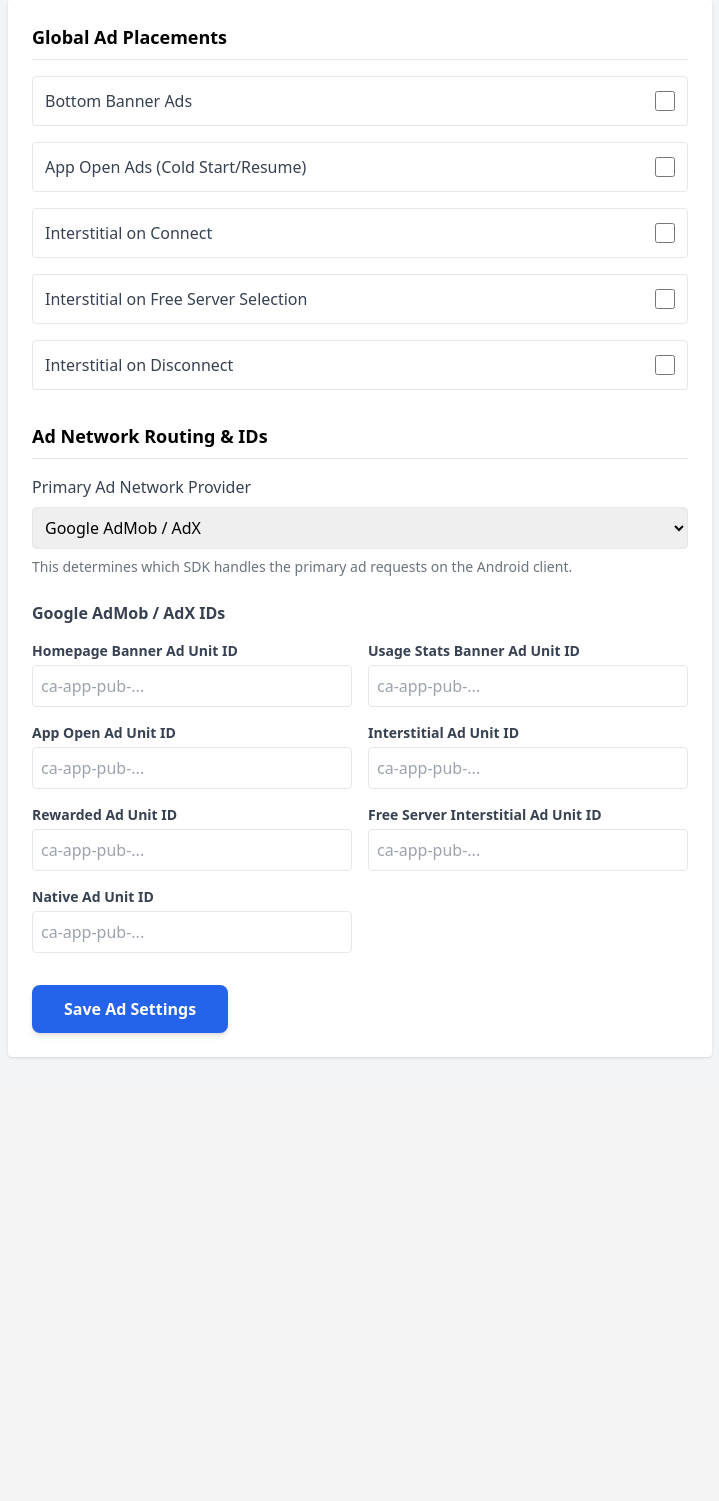
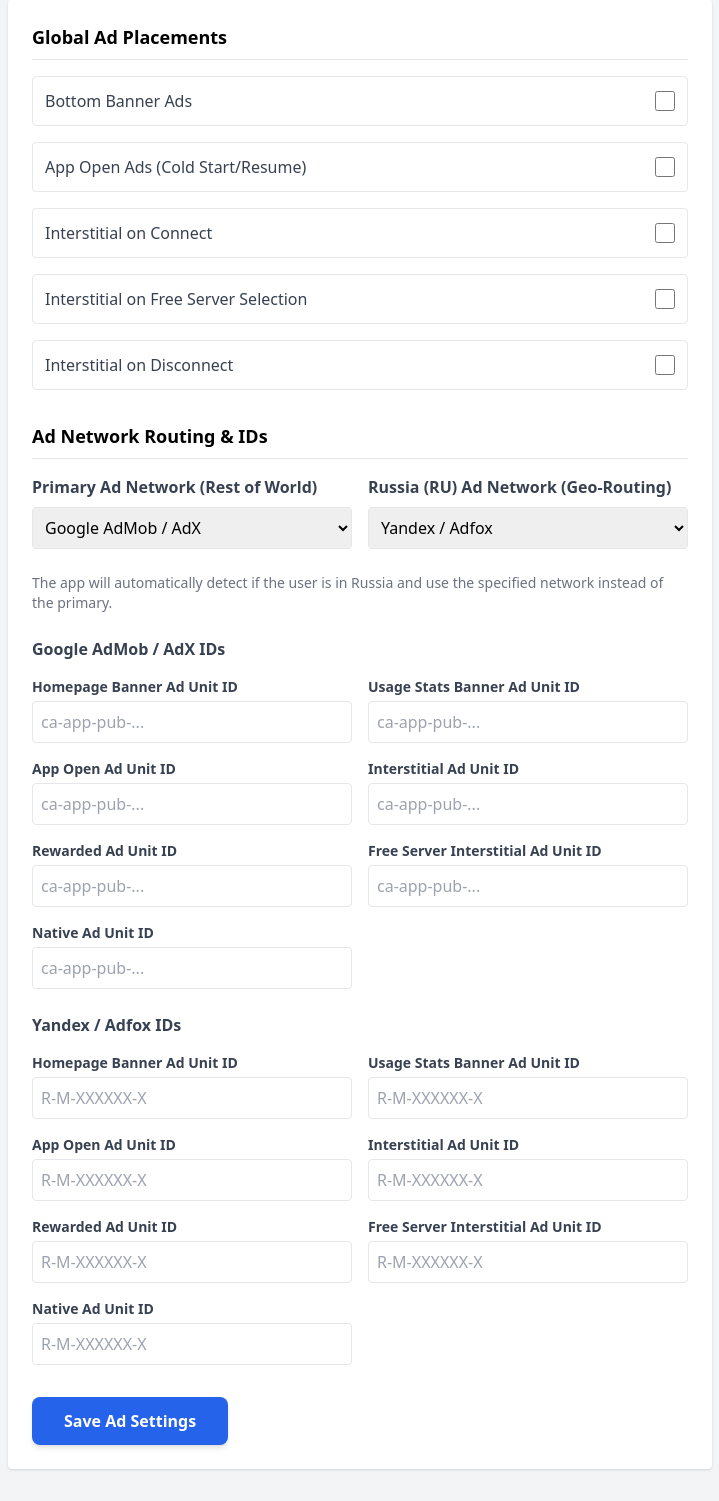
Before and after one commit to T2DevPub/vpn-admin-dashboard, a Node server app: template views/ads.ejs in a window 1280 px wide. Shown: the part 153-1654 px from the top of the page, without its empty margins (280-999 px from the left). Before the commit the page ends 1211 px from the top, so only its background shows below. Run offline with Node 20, Linux system fonts and the light colour scheme; the template is opened without the code that fills it, so the values that code supplies are empty; some libraries are stand-ins or nearby versions.

Commit message:
Add Yandex (Adfox) support and Geo-Routing for Russia

```diff
--- a/server.js
+++ b/server.js
@@ -147,7 +147,10 @@ async function upgradeSchema() {
           'bannerAdUnitId', 'appOpenAdUnitId', 'interstitialAdUnitId', 'rewardedAdUnitId', 'nativeAdUnitId',
           'metaBannerAdUnitId', 'metaAppOpenAdUnitId', 'metaInterstitialAdUnitId', 'metaRewardedAdUnitId', 'metaNativeAdUnitId',
           'usageStatsBannerAdUnitId', 'metaUsageStatsBannerAdUnitId', 'interstitialOnFreeServerSelection',
-          'freeServerInterstitialAdUnitId', 'metaFreeServerInterstitialAdUnitId'
+          'freeServerInterstitialAdUnitId', 'metaFreeServerInterstitialAdUnitId',
+          'yandexBannerAdUnitId', 'yandexAppOpenAdUnitId', 'yandexInterstitialAdUnitId', 'yandexRewardedAdUnitId',
+          'yandexNativeAdUnitId', 'yandexUsageStatsBannerAdUnitId', 'yandexFreeServerInterstitialAdUnitId',
+          'ruAdNetworkProvider'
       ];
 
       for (const col of columnsToAdd) {
@@ -265,7 +268,15 @@ async function setupDatabase() {
       enablePremiumServerRewards INTEGER DEFAULT 1,
       interstitialOnFreeServerSelection INTEGER DEFAULT 0,
       freeServerInterstitialAdUnitId TEXT,
-      metaFreeServerInterstitialAdUnitId TEXT
+      metaFreeServerInterstitialAdUnitId TEXT,
+      yandexBannerAdUnitId TEXT,
+      yandexAppOpenAdUnitId TEXT,
+      yandexInterstitialAdUnitId TEXT,
+      yandexRewardedAdUnitId TEXT,
+      yandexNativeAdUnitId TEXT,
+      yandexUsageStatsBannerAdUnitId TEXT,
+      yandexFreeServerInterstitialAdUnitId TEXT,
+      ruAdNetworkProvider TEXT DEFAULT 'Yandex'
     );
   `);
 
@@ -285,6 +296,9 @@ async function setupDatabase() {
       if (!columns.some(col => col.name === 'freeServerInterstitialAdUnitId')) {
           await db.run("ALTER TABLE app_config ADD COLUMN freeServerInterstitialAdUnitId TEXT");
           await db.run("ALTER TABLE app_config ADD COLUMN metaFreeServerInterstitialAdUnitId TEXT");
+      }
+      if (!columns.some(col => col.name === 'ruAdNetworkProvider')) {
+          await db.run("ALTER TABLE app_config ADD COLUMN ruAdNetworkProvider TEXT DEFAULT 'Yandex'");
       }
   } catch(e) {
       console.error("Error migrating app_config table:", e);
@@ -435,6 +449,14 @@ app.get('/api/ads', async (req, res) => {
       metaUsageStatsBannerAdUnitId: config.metaUsageStatsBannerAdUnitId || "",
       freeServerInterstitialAdUnitId: config.freeServerInterstitialAdUnitId || "",
       metaFreeServerInterstitialAdUnitId: config.metaFreeServerInterstitialAdUnitId || "",
+      yandexBannerAdUnitId: config.yandexBannerAdUnitId || "",
+      yandexAppOpenAdUnitId: config.yandexAppOpenAdUnitId || "",
+      yandexInterstitialAdUnitId: config.yandexInterstitialAdUnitId || "",
+      yandexRewardedAdUnitId: config.yandexRewardedAdUnitId || "",
+      yandexNativeAdUnitId: config.yandexNativeAdUnitId || "",
+      yandexUsageStatsBannerAdUnitId: config.yandexUsageStatsBannerAdUnitId || "",
+      yandexFreeServerInterstitialAdUnitId: config.yandexFreeServerInterstitialAdUnitId || "",
+      ruAdNetworkProvider: config.ruAdNetworkProvider || "Yandex",
       enablePremiumServerRewards: config.enablePremiumServerRewards !== 0
   });
 });
@@ -669,6 +691,9 @@ app.post('/api/device/sync', express.json(), async (req, res) => {
           await db.run("ALTER TABLE app_config ADD COLUMN freeServerInterstitialAdUnitId TEXT");
           await db.run("ALTER TABLE app_config ADD COLUMN metaFreeServerInterstitialAdUnitId TEXT");
       }
+      if (!columns.some(col => col.name === 'ruAdNetworkProvider')) {
+          await db.run("ALTER TABLE app_config ADD COLUMN ruAdNetworkProvider TEXT DEFAULT 'Yandex'");
+      }
   } catch(e) {
         console.error("Device sync error:", e);
         res.status(500).json({error: "Server error"});
@@ -701,6 +726,9 @@ app.get('/api/device/status', async (req, res) => {
       if (!columns.some(col => col.name === 'freeServerInterstitialAdUnitId')) {
           await db.run("ALTER TABLE app_config ADD COLUMN freeServerInterstitialAdUnitId TEXT");
           await db.run("ALTER TABLE app_config ADD COLUMN metaFreeServerInterstitialAdUnitId TEXT");
+      }
+      if (!columns.some(col => col.name === 'ruAdNetworkProvider')) {
+          await db.run("ALTER TABLE app_config ADD COLUMN ruAdNetworkProvider TEXT DEFAULT 'Yandex'");
       }
   } catch(e) {
         res.status(500).json({error: "Server error"});
@@ -816,7 +844,15 @@ app.get('/ads', requireAuth, async (req, res) => {
       usageStatsBannerAdUnitId: doc.usageStatsBannerAdUnitId || "",
       metaUsageStatsBannerAdUnitId: doc.metaUsageStatsBannerAdUnitId || "",
       freeServerInterstitialAdUnitId: doc.freeServerInterstitialAdUnitId || "",
-      metaFreeServerInterstitialAdUnitId: doc.metaFreeServerInterstitialAdUnitId || ""
+      metaFreeServerInterstitialAdUnitId: doc.metaFreeServerInterstitialAdUnitId || "",
+      yandexBannerAdUnitId: doc.yandexBannerAdUnitId || "",
+      yandexAppOpenAdUnitId: doc.yandexAppOpenAdUnitId || "",
+      yandexInterstitialAdUnitId: doc.yandexInterstitialAdUnitId || "",
+      yandexRewardedAdUnitId: doc.yandexRewardedAdUnitId || "",
+      yandexNativeAdUnitId: doc.yandexNativeAdUnitId || "",
+      yandexUsageStatsBannerAdUnitId: doc.yandexUsageStatsBannerAdUnitId || "",
+      yandexFreeServerInterstitialAdUnitId: doc.yandexFreeServerInterstitialAdUnitId || "",
+      ruAdNetworkProvider: doc.ruAdNetworkProvider || "Yandex"
   };
 
   res.render('ads', { config });
@@ -832,6 +868,7 @@ app.post('/ads', requireAuth, async (req, res) => {
   const iFreeServer = data.interstitialOnFreeServerSelection === 'on' ? 1 : 0;
   const appOpen = data.appOpenAdsEnabled === 'on' ? 1 : 0;
   const provider = data.adNetworkProvider || "AdMob";
+  const ruProvider = data.ruAdNetworkProvider || "Yandex";
 
   const bannerId = data.bannerAdUnitId || "";
   const appOpenId = data.appOpenAdUnitId || "";
@@ -849,8 +886,16 @@ app.post('/ads', requireAuth, async (req, res) => {
   const metaUsageStatsBannerId = data.metaUsageStatsBannerAdUnitId || "";
   const metaFreeServerInterstitialId = data.metaFreeServerInterstitialAdUnitId || "";
 
-  await db.run(`UPDATE app_config SET bannersEnabled=?, interstitialOnConnect=?, interstitialOnDisconnect=?, interstitialOnFreeServerSelection=?, appOpenAdsEnabled=?, adNetworkProvider=?, bannerAdUnitId=?, appOpenAdUnitId=?, interstitialAdUnitId=?, rewardedAdUnitId=?, nativeAdUnitId=?, metaBannerAdUnitId=?, metaAppOpenAdUnitId=?, metaInterstitialAdUnitId=?, metaRewardedAdUnitId=?, metaNativeAdUnitId=?, usageStatsBannerAdUnitId=?, metaUsageStatsBannerAdUnitId=?, freeServerInterstitialAdUnitId=?, metaFreeServerInterstitialAdUnitId=? WHERE id='ads'`,
-    [banners, iConnect, iDisconnect, iFreeServer, appOpen, provider, bannerId, appOpenId, interstitialId, rewardedId, nativeId, metaBannerId, metaAppOpenId, metaInterstitialId, metaRewardedId, metaNativeId, usageStatsBannerId, metaUsageStatsBannerId, freeServerInterstitialId, metaFreeServerInterstitialId]);
+  const yandexBannerId = data.yandexBannerAdUnitId || "";
+  const yandexAppOpenId = data.yandexAppOpenAdUnitId || "";
+  const yandexInterstitialId = data.yandexInterstitialAdUnitId || "";
+  const yandexRewardedId = data.yandexRewardedAdUnitId || "";
+  const yandexNativeId = data.yandexNativeAdUnitId || "";
+  const yandexUsageStatsBannerId = data.yandexUsageStatsBannerAdUnitId || "";
+  const yandexFreeServerInterstitialId = data.yandexFreeServerInterstitialAdUnitId || "";
+
+  await db.run(`UPDATE app_config SET bannersEnabled=?, interstitialOnConnect=?, interstitialOnDisconnect=?, interstitialOnFreeServerSelection=?, appOpenAdsEnabled=?, adNetworkProvider=?, bannerAdUnitId=?, appOpenAdUnitId=?, interstitialAdUnitId=?, rewardedAdUnitId=?, nativeAdUnitId=?, metaBannerAdUnitId=?, metaAppOpenAdUnitId=?, metaInterstitialAdUnitId=?, metaRewardedAdUnitId=?, metaNativeAdUnitId=?, usageStatsBannerAdUnitId=?, metaUsageStatsBannerAdUnitId=?, freeServerInterstitialAdUnitId=?, metaFreeServerInterstitialAdUnitId=?, yandexBannerAdUnitId=?, yandexAppOpenAdUnitId=?, yandexInterstitialAdUnitId=?, yandexRewardedAdUnitId=?, yandexNativeAdUnitId=?, yandexUsageStatsBannerAdUnitId=?, yandexFreeServerInterstitialAdUnitId=?, ruAdNetworkProvider=? WHERE id='ads'`,
+    [banners, iConnect, iDisconnect, iFreeServer, appOpen, provider, bannerId, appOpenId, interstitialId, rewardedId, nativeId, metaBannerId, metaAppOpenId, metaInterstitialId, metaRewardedId, metaNativeId, usageStatsBannerId, metaUsageStatsBannerId, freeServerInterstitialId, metaFreeServerInterstitialId, yandexBannerId, yandexAppOpenId, yandexInterstitialId, yandexRewardedId, yandexNativeId, yandexUsageStatsBannerId, yandexFreeServerInterstitialId, ruProvider]);
 
   res.redirect('/ads?saved=true');
 });
--- a/views/ads.ejs
+++ b/views/ads.ejs
@@ -57,14 +57,26 @@
             </div>
 
             <h2 class="text-lg font-bold mb-4 border-b pb-2 mt-8">Ad Network Routing & IDs</h2>
-            <div class="mb-6">
-                <label class="block text-gray-700 mb-2">Primary Ad Network Provider</label>
-                <select name="adNetworkProvider" id="adNetworkProvider" class="w-full border rounded p-2" onchange="toggleNetworkFields()">
-                    <option value="AdMob" <%= config.adNetworkProvider === 'AdMob' ? 'selected' : '' %>>Google AdMob / AdX</option>
-                    <option value="Meta" <%= config.adNetworkProvider === 'Meta' ? 'selected' : '' %>>Meta Audience Network</option>
-                </select>
-                <p class="text-sm text-gray-500 mt-2">This determines which SDK handles the primary ad requests on the Android client.</p>
+            <div class="grid grid-cols-1 md:grid-cols-2 gap-4 mb-6">
+                <div>
+                    <label class="block text-gray-700 mb-2 font-bold">Primary Ad Network (Rest of World)</label>
+                    <select name="adNetworkProvider" id="adNetworkProvider" class="w-full border rounded p-2" onchange="toggleNetworkFields()">
+                        <option value="AdMob" <%= config.adNetworkProvider === 'AdMob' ? 'selected' : '' %>>Google AdMob / AdX</option>
+                        <option value="Meta" <%= config.adNetworkProvider === 'Meta' ? 'selected' : '' %>>Meta Audience Network</option>
+                        <option value="Yandex" <%= config.adNetworkProvider === 'Yandex' ? 'selected' : '' %>>Yandex / Adfox</option>
+                    </select>
+                </div>
+                <div>
+                    <label class="block text-gray-700 mb-2 font-bold">Russia (RU) Ad Network (Geo-Routing)</label>
+                    <select name="ruAdNetworkProvider" id="ruAdNetworkProvider" class="w-full border rounded p-2" onchange="toggleNetworkFields()">
+                        <option value="Yandex" <%= config.ruAdNetworkProvider === 'Yandex' ? 'selected' : '' %>>Yandex / Adfox</option>
+                        <option value="AdMob" <%= config.ruAdNetworkProvider === 'AdMob' ? 'selected' : '' %>>Google AdMob / AdX</option>
+                        <option value="Meta" <%= config.ruAdNetworkProvider === 'Meta' ? 'selected' : '' %>>Meta Audience Network</option>
+                        <option value="None" <%= config.ruAdNetworkProvider === 'None' ? 'selected' : '' %>>Disable Ads in Russia</option>
+                    </select>
+                </div>
             </div>
+            <p class="text-sm text-gray-500 mb-6">The app will automatically detect if the user is in Russia and use the specified network instead of the primary.</p>
 
             <!-- AdMob Fields -->
             <div id="admobFields" class="grid grid-cols-1 md:grid-cols-2 gap-4 mb-6">
@@ -132,6 +144,39 @@
                 </div>
             </div>
 
+            <!-- Yandex Fields -->
+            <div id="yandexFields" class="grid grid-cols-1 md:grid-cols-2 gap-4 mb-6 hidden">
+                <div class="md:col-span-2"><h3 class="text-md font-semibold text-gray-700">Yandex / Adfox IDs</h3></div>
+                <div>
+                    <label class="block text-gray-700 text-sm font-bold mb-1">Homepage Banner Ad Unit ID</label>
+                    <input type="text" name="yandexBannerAdUnitId" value="<%= config.yandexBannerAdUnitId || '' %>" class="w-full border rounded p-2" placeholder="R-M-XXXXXX-X">
+                </div>
+                <div>
+                    <label class="block text-gray-700 text-sm font-bold mb-1">Usage Stats Banner Ad Unit ID</label>
+                    <input type="text" name="yandexUsageStatsBannerAdUnitId" value="<%= config.yandexUsageStatsBannerAdUnitId || '' %>" class="w-full border rounded p-2" placeholder="R-M-XXXXXX-X">
+                </div>
+                <div>
+                    <label class="block text-gray-700 text-sm font-bold mb-1">App Open Ad Unit ID</label>
+                    <input type="text" name="yandexAppOpenAdUnitId" value="<%= config.yandexAppOpenAdUnitId || '' %>" class="w-full border rounded p-2" placeholder="R-M-XXXXXX-X">
+                </div>
+                <div>
+                    <label class="block text-gray-700 text-sm font-bold mb-1">Interstitial Ad Unit ID</label>
+                    <input type="text" name="yandexInterstitialAdUnitId" value="<%= config.yandexInterstitialAdUnitId || '' %>" class="w-full border rounded p-2" placeholder="R-M-XXXXXX-X">
+                </div>
+                <div>
+                    <label class="block text-gray-700 text-sm font-bold mb-1">Rewarded Ad Unit ID</label>
+                    <input type="text" name="yandexRewardedAdUnitId" value="<%= config.yandexRewardedAdUnitId || '' %>" class="w-full border rounded p-2" placeholder="R-M-XXXXXX-X">
+                </div>
+                <div>
+                    <label class="block text-gray-700 text-sm font-bold mb-1">Free Server Interstitial Ad Unit ID</label>
+                    <input type="text" name="yandexFreeServerInterstitialAdUnitId" value="<%= config.yandexFreeServerInterstitialAdUnitId || '' %>" class="w-full border rounded p-2" placeholder="R-M-XXXXXX-X">
+                </div>
+                <div>
+                    <label class="block text-gray-700 text-sm font-bold mb-1">Native Ad Unit ID</label>
+                    <input type="text" name="yandexNativeAdUnitId" value="<%= config.yandexNativeAdUnitId || '' %>" class="w-full border rounded p-2" placeholder="R-M-XXXXXX-X">
+                </div>
+            </div>
+
             <div class="mt-8 flex items-center justify-between">
                 <button type="submit" class="bg-blue-600 text-white px-8 py-3 rounded-lg hover:bg-blue-700 font-bold shadow-md transition-colors w-full md:w-auto">Save Ad Settings</button>
                 <div id="saveNotification" class="text-green-600 font-semibold flex items-center opacity-0 transition-opacity duration-300">
@@ -145,16 +190,21 @@
     <script>
         function toggleNetworkFields() {
             const provider = document.getElementById('adNetworkProvider').value;
+            const ruProvider = document.getElementById('ruAdNetworkProvider').value;
+
             const admobFields = document.getElementById('admobFields');
             const metaFields = document.getElementById('metaFields');
+            const yandexFields = document.getElementById('yandexFields');
 
-            if (provider === 'AdMob') {
-                admobFields.classList.remove('hidden');
-                metaFields.classList.add('hidden');
-            } else if (provider === 'Meta') {
-                admobFields.classList.add('hidden');
-                metaFields.classList.remove('hidden');
-            }
+            // Reset all
+            admobFields.classList.add('hidden');
+            metaFields.classList.add('hidden');
+            yandexFields.classList.add('hidden');
+
+            // Show if either dropdown selects it
+            if (provider === 'AdMob' || ruProvider === 'AdMob') admobFields.classList.remove('hidden');
+            if (provider === 'Meta' || ruProvider === 'Meta') metaFields.classList.remove('hidden');
+            if (provider === 'Yandex' || ruProvider === 'Yandex') yandexFields.classList.remove('hidden');
         }
 
         // Run once on load to set initial state
```
